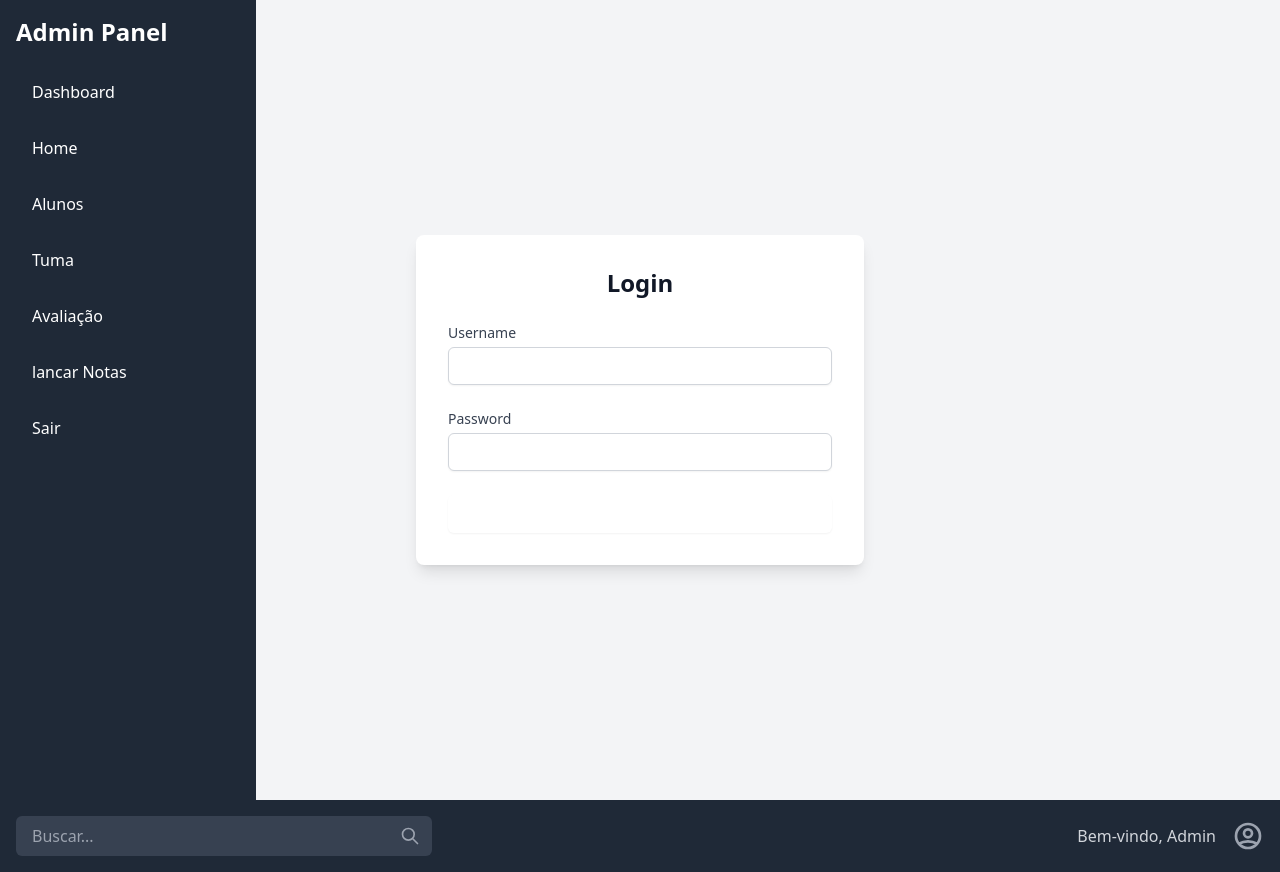
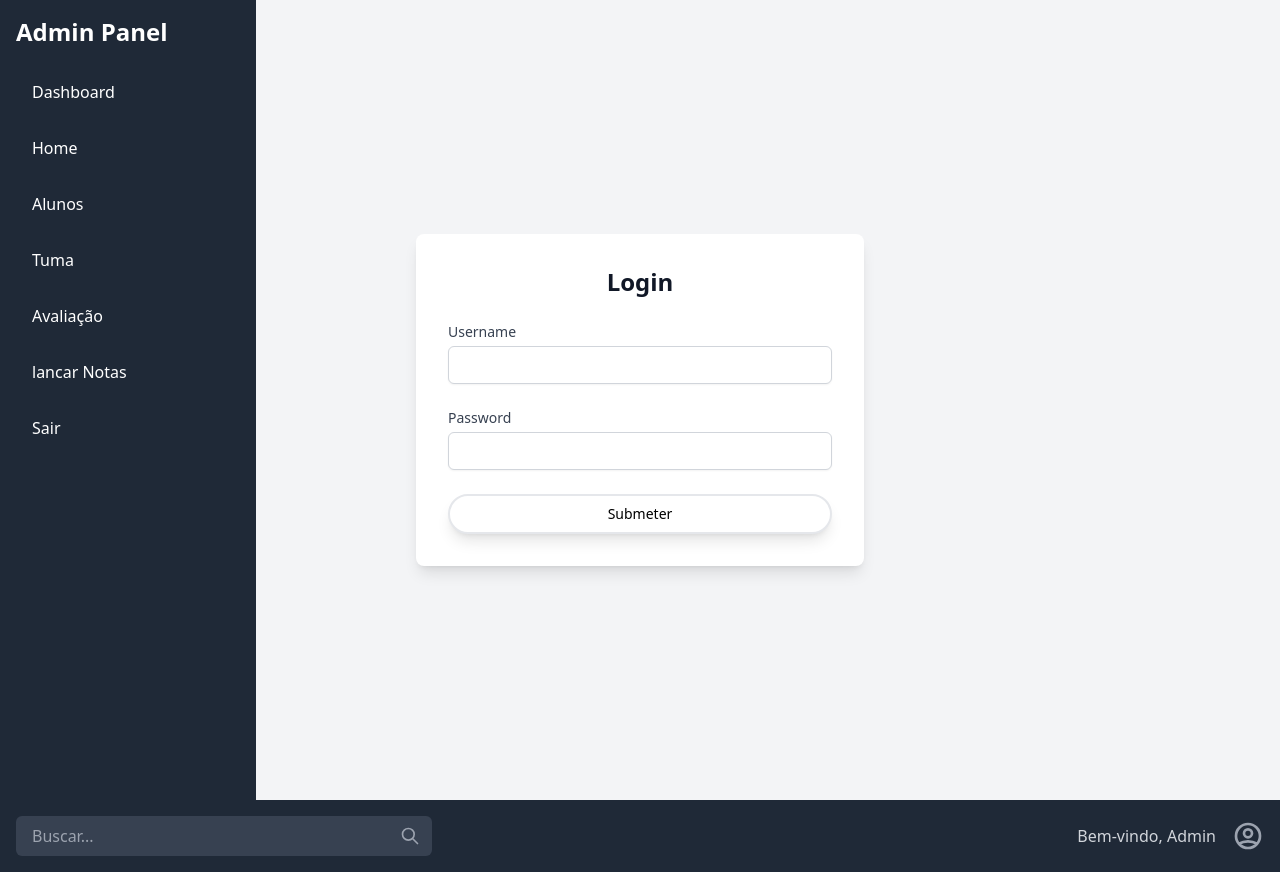
Before and after one commit to ITSimaoAbel/Hackathon-front-end, a React (Vite) app: page / in a window 1280 px wide. Built offline with nearby package versions, Linux system fonts and the light colour scheme.

Commit message:
loginpage

```diff
--- a/src/pages/LoginPage.jsx
+++ b/src/pages/LoginPage.jsx
@@ -32,12 +32,12 @@ const LoginPage = () => {
               className="w-full px-3 py-2 mt-1 border rounded-md shadow-sm border-gray-300 focus:ring-indigo-500 focus:border-indigo-500 sm:text-sm"
             />
           </div>
-          <div>
+          <div className="space-y-4">
             <button
               type="submit"
-              className="w-full px-4 py-2 text-sm font-medium text-white bg-[#37221] border border-transparent rounded-md shadow-sm hover:bg-orange-700 focus:outline-none focus:ring-2 focus:ring-offset-2 focus:ring-indigo-500"
+              className="w-full px-4 py-2 text-sm font-medium text-[#37221] bg-white border-2 border-[#37221] rounded-full shadow-lg transition duration-300 ease-in-out transform hover:scale-105 hover:bg-[#f05f24] hover:text-white focus:outline-none focus:ring-2 focus:ring-offset-2 focus:ring-[#f05f24]"
             >
-              Sign in
+              Submeter
             </button>
           </div>
         </form>
```
